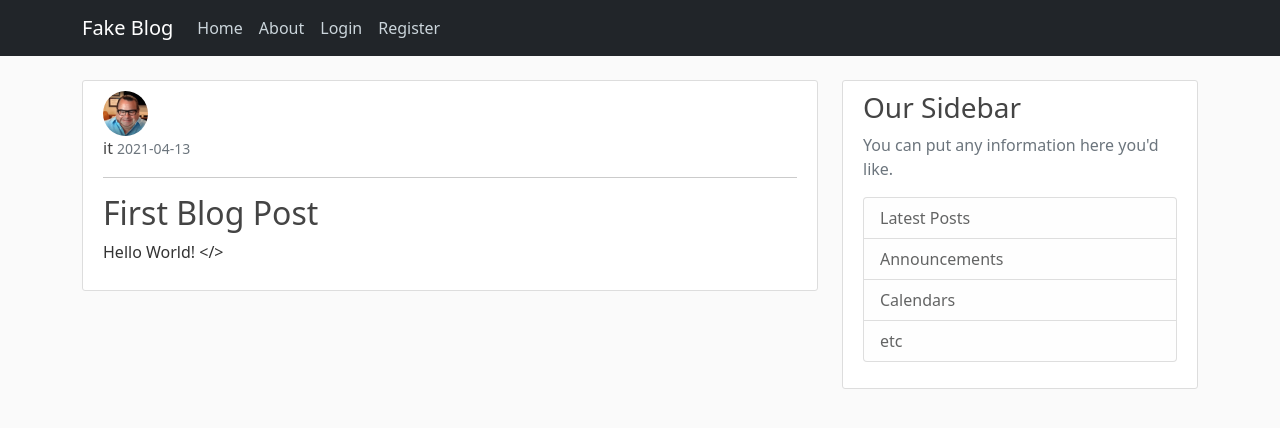
After one commit to ishmamt/Flask-Blog, a Flask app: page /post/1 in a window 1280 px wide. The commit adds this page. Shown: the top 428 px of the page. Run offline with Flask 2, Linux system fonts and the light colour scheme; data comes from the database, SQL or seed files in the repository; both versions use the stored data as it was after the commit; some libraries are stand-ins or nearby versions.

Commit message:
Ability to add, edit and delete posts

```diff
--- a/flaskblog/routes.py
+++ b/flaskblog/routes.py
@@ -1,16 +1,16 @@
 import secrets
 import os
 from PIL import Image
-from flask import render_template, url_for, flash, redirect, request
+from flask import render_template, url_for, flash, redirect, request, abort
 from flaskblog.models import User, Post
 from flaskblog import app, db, bcrypt
 from flaskblog.forms import RegistrationForm, LoginForm, UpdateAccountForm, PostForm
 from flask_login import login_user, current_user, logout_user, login_required
 
 
-@app.route('/')
 @app.route('/home')
 @app.route('/index')
+@app.route('/')
 def home():
     posts = Post.query.all()
     return render_template("home.html", posts=posts)
@@ -88,9 +88,9 @@ def save_picture(form_picture):
     return picture_fn
 
 
-@app.route('/account', methods=["GET", "POST"])
+@app.route('/<string:username>', methods=["GET", "POST"])
 @login_required
-def account():
+def account(username):
     form = UpdateAccountForm()
     if form.validate_on_submit():
         if form.picture.data:
@@ -99,13 +99,13 @@ def account():
         current_user.username = form.username.data
         current_user.email = form.email.data
         db.session.commit()
-        flash(f"Account has been updated.", "success")
+        flash("Account has been updated.", "success")
         return redirect(url_for("account"))
     elif request.method == "GET":
         form.username.data = current_user.username
         form.email.data = current_user.email
     image_file = url_for('static', filename=f'profile_pic/{current_user.image_file}')
-    return render_template("account.html", title='account', image_file=image_file, form=form)
+    return render_template("account.html", title=current_user.username, image_file=image_file, form=form)
 
 
 @app.route('/post/new', methods=["GET", "POST"])
@@ -116,6 +116,43 @@ def new_post():
         post = Post(title=form.title.data, content=form.content.data, author=current_user)
         db.session.add(post)
         db.session.commit()
-        flash(f"New post created.", "success")
+        flash("New post created.", "success")
         return redirect(url_for("home"))
-    return render_template("create_post.html", title='new post', form=form)
+    return render_template("create_post.html", title='new post', form=form, legend='Create Post')
+
+
+@app.route('/post/<int:post_id>')
+def post(post_id):
+    post = Post.query.get_or_404(post_id)
+    return render_template("post.html", title=post.title, post=post)
+
+
+@app.route('/post/<int:post_id>/update', methods=["GET", "POST"])
+@login_required
+def update_post(post_id):
+    post = Post.query.get_or_404(post_id)
+    if post.author != current_user:
+        abort(403)  # forbidden route
+    form = PostForm()
+    if form.validate_on_submit():
+        post.title = form.title.data
+        post.content = form.content.data
+        db.session.commit()
+        flash("The post has been updated.", "success")
+        return redirect(url_for("post", post_id=post.id))
+    elif request.method == "GET":
+        form.title.data = post.title
+        form.content.data = post.content
+    return render_template("create_post.html", title='edit', form=form, legend='Update Post')
+
+
+@app.route('/post/<int:post_id>/delete', methods=["POST"])
+@login_required
+def delete_post(post_id):
+    post = Post.query.get_or_404(post_id)
+    if post.author != current_user:
+        abort(403)  # forbidden route
+    db.session.delete(post)
+    db.session.commit()
+    flash("The post has been deleted.", "success")
+    return redirect(url_for("home"))
--- a/flaskblog/static/main.css
+++ b/flaskblog/static/main.css
@@ -42,6 +42,11 @@ h1, h2, h3, h4, h5, h6 {
   text-decoration: none;
 }
 
+.article-title-show {
+  color: #444444;
+  text-decoration: none;
+}
+
 .article-content {
   white-space: pre-line;
 }
--- a/flaskblog/templates/create_post.html
+++ b/flaskblog/templates/create_post.html
@@ -4,7 +4,7 @@
             <form method="POST" action="">
                 {{ form.hidden_tag() }}
                 <fieldset class="form-group">
-                    <legend class="border-bottom mb-4">New Post</legend>
+                    <legend class="border-bottom mb-4">{{ legend }}</legend>
                     <div class="form-group">
                         {{ form.title.label(class="form-control-label") }}
                         {% if form.title.errors %}
--- a/flaskblog/templates/home.html
+++ b/flaskblog/templates/home.html
@@ -8,7 +8,7 @@
                       <a class="article-metadata" href="#">{{ post.author.username }}</a>
                       <small class="text-muted">{{ post.date_posted.strftime("%Y-%m-%d") }}</small>
                     </div>
-                    <h2><a class="article-title" href="#">{{ post.title }}</a></h2>
+                    <h2><a class="article-title" href="{{ url_for('post', post_id=post.id) }}">{{ post.title }}</a></h2>
                     <p class="article-content">{{ post.content }}</p>
                 </div>
             </article>
--- a/flaskblog/templates/layouts.html
+++ b/flaskblog/templates/layouts.html
@@ -31,7 +31,7 @@
                         <div class="navbar-nav" align='right'>
                             {% if current_user.is_authenticated %}
                                 <a class="nav-item nav-link" href="{{ url_for('new_post') }}">New Post</a>
-                                <a class="nav-item nav-link" href="{{ url_for('account') }}">Account</a>
+                                <a class="nav-item nav-link" href="{{ url_for('account', username=current_user.username) }}">Account</a>
                                 <a class="nav-item nav-link" href="{{ url_for('logout') }}">Logout</a>
                             {% else %}
                                 <a class="nav-item nav-link" href="{{ url_for('login') }}">Login</a>
@@ -72,9 +72,11 @@
         </div>
     </main>
 
-        <!-- Optional JavaScript; -->
 
-        <!-- Option 1: Bootstrap Bundle with Popper -->
-        <script src="https://cdn.jsdelivr.net/npm/bootstrap@5.0.0-beta3/dist/js/bootstrap.bundle.min.js" integrity="sha384-JEW9xMcG8R+pH31jmWH6WWP0WintQrMb4s7ZOdauHnUtxwoG2vI5DkLtS3qm9Ekf" crossorigin="anonymous"></script>
+    <!-- Optional JavaScript -->
+    <!-- jQuery first, then Popper.js, then Bootstrap JS -->
+    <script src="https://code.jquery.com/jquery-3.2.1.slim.min.js" integrity="sha384-KJ3o2DKtIkvYIK3UENzmM7KCkRr/rE9/Qpg6aAZGJwFDMVNA/GpGFF93hXpG5KkN" crossorigin="anonymous"></script>
+    <script src="https://cdnjs.cloudflare.com/ajax/libs/popper.js/1.12.9/umd/popper.min.js" integrity="sha384-ApNbgh9B+Y1QKtv3Rn7W3mgPxhU9K/ScQsAP7hUibX39j7fakFPskvXusvfa0b4Q" crossorigin="anonymous"></script>
+    <script src="https://maxcdn.bootstrapcdn.com/bootstrap/4.0.0/js/bootstrap.min.js" integrity="sha384-JZR6Spejh4U02d8jOt6vLEHfe/JQGiRRSQQxSfFWpi1MquVdAyjUar5+76PVCmYl" crossorigin="anonymous"></script>
     </body>
 </html>
--- /dev/null
+++ b/flaskblog/templates/post.html
@@ -0,0 +1,40 @@
+{% extends "layouts.html" %}
+    {% block content %}
+        <article class="content-section">
+            <img class="rounded-circle article-img" src="{{ url_for('static', filename='profile_pic/' + post.author.image_file) }}">
+            <div class="media-body">
+                <div class="article-metadata">
+                    <a class="article-metadata" href="#">{{ post.author.username }}</a>
+                    <small class="text-muted">{{ post.date_posted.strftime("%Y-%m-%d") }}</small>
+                    {% if post.author == current_user %}
+                        <div>
+                            <a class="btn btn-secondary btn-sm mt-2 mb-1" href="{{ url_for('update_post', post_id=post.id) }}">Update Post</a>
+                            <button type="button" class="btn btn-danger btn-sm mt-2 mb-1" data-toggle="modal" data-target="#deleteModal">Delete</button>
+                        </div>
+                    {% endif %}
+                </div>
+                <hr>
+                <h2 class="article-title-show">{{ post.title }}</h2>
+                <p class="article-content">{{ post.content }}</p>
+            </div>
+        </article>
+        <!-- Modal -->
+        <div class="modal fade" id="deleteModal" tabindex="-1" role="dialog" aria-labelledby="deleteModalLabel" aria-hidden="true">
+            <div class="modal-dialog" role="document">
+                <div class="modal-content">
+                    <div class="modal-header">
+                        <h5 class="modal-title" id="deleteModalLabel">Delete Post?</h5>
+                        <button type="button" class="btn btn-sm" data-dismiss="modal" aria-label="Close">
+                            <span aria-hidden="true">&times;</span>
+                        </button>
+                    </div>
+                    <div class="modal-footer">
+                        <button type="button" class="btn btn-secondary" data-dismiss="modal">No</button>
+                        <form action="{{ url_for('delete_post', post_id=post.id) }}" method="POST">
+                            <input type="submit" class="btn btn-danger" value="Delete">
+                        </form>
+                    </div>
+                </div>
+            </div>
+        </div>
+    {% endblock content %}
```
Also changed, not shown: flaskblog/site.db.
